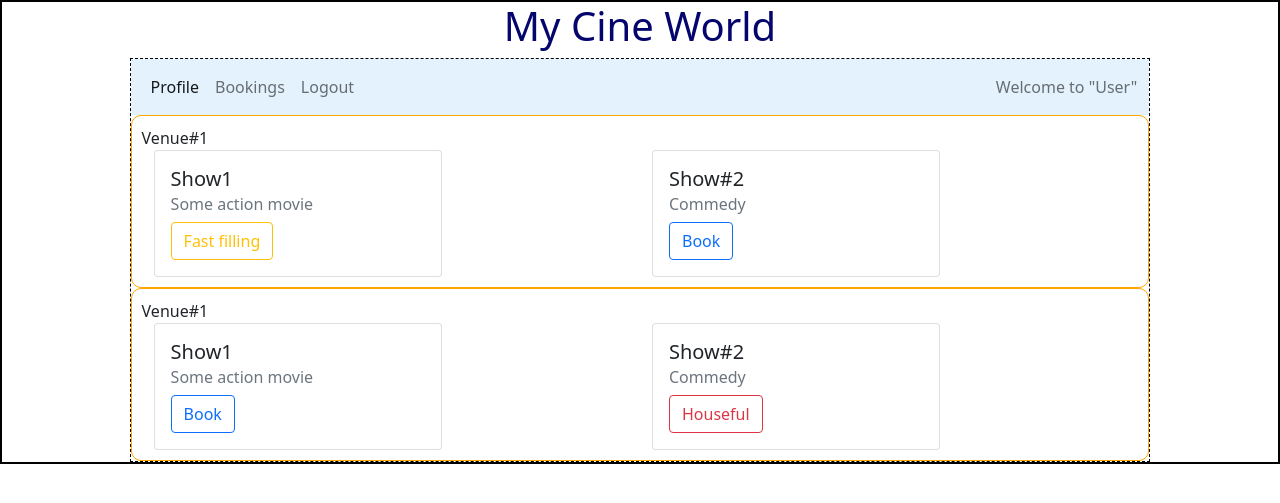
After one commit to sivakoti-satyacomp/my_ticketshow_app, a Python web app: template templates/user_dashboard.html in a window 1280 px wide. The commit adds this page. Shown: the top 503 px of the page. Run offline with Jinja, Linux system fonts and the light colour scheme; the template is opened without the code that fills it, so the values that code supplies are empty.

Commit message:
Commit on 14th October 2024

```diff
--- a/static/styles/main.css
+++ b/static/styles/main.css
@@ -1,3 +1,40 @@
 *{
-    margin:10px;
+    margin:0px;
 }
+
+.my_container{
+    border: 2px solid black;
+}
+
+.my_panel{
+    width: 80%;
+    margin: auto;
+    height: auto;
+    border: 1px dashed black;
+}
+
+.input_form{
+    border: 1px solid blue;
+    width: 600px;
+    height: 500px;
+    margin: auto;
+    margin-top: 20px;
+    padding: 10px;
+    border-radius: 10px;
+    font-size: 16px;
+    text-align: justify;
+}
+
+.outer_box{
+    border: 1px solid orange;
+    margin-top:10px;
+    margin: auto;
+    padding: 10px;
+    border-radius: 10px;
+}
+
+.center{
+    text-align: center;
+    margin: auto;
+    color: rgb(5,5,110)
+}
--- /dev/null
+++ b/templates/user_dashboard.html
@@ -0,0 +1,101 @@
+<!DOCTYPE html>
+<html>
+    <head>
+        <link rel="stylesheet" href="/static/styles/main.css">
+        <link href="https://cdn.jsdelivr.net/npm/bootstrap@5.0.2/dist/css/bootstrap.min.css" rel="stylesheet" integrity="sha384-EVSTQN3/azprG1Anm3QDgpJLIm9Nao0Yz1ztcQTwFspd3yD65VohhpuuCOmLASjC" crossorigin="anonymous">
+        <title>User Dashboard</title>
+    </head>
+    <body>
+        <div class="my_container">
+            <div class="center"><h1>My Cine World</h1></div>
+            <div class="my_panel">
+                <nav class="navbar navbar-expand-lg navbar-light" style="background-color: #e3f2fd;">
+                    <div class="container-fluid">
+                      <div class="collapse navbar-collapse" id="navbarText">
+                        <ul class="navbar-nav me-auto mb-2 mb-lg-0">
+                          <li class="nav-item">
+                            <a class="nav-link active" aria-current="page" href="#">Profile</a>
+                          </li>
+                          <li class="nav-item">
+                            <a class="nav-link" href="#">Bookings</a>
+                          </li>
+                          <li class="nav-item">
+                            <a class="nav-link" href="#">Logout</a>
+                          </li>
+                        </ul>
+                        <span class="navbar-text">
+                          Welcome to "User"
+                        </span>
+                      </div>
+                    </div>
+                  </nav>
+                  <!--Venue1 started here-->
+                  <div class="outer_box">
+                    Venue#1
+                  <div class="container">
+                    <div class="row">
+                      <div class="col">
+                        <!--Show1 card here-->
+                            <div class="card" style="width: 18rem;">
+                            <div class="card-body">
+                              <h5 class="card-title">Show1</h5>
+                              <h6 class="card-subtitle mb-2 text-muted">Some action movie</h6>
+                              <button type="button" class="btn btn-outline-warning">Fast filling</button>
+                            </div>
+                          </div>
+                        <!--End of Show1-->
+                      </div>
+                      <div class="col">
+                        <!--Show2 card here-->
+                        <div class="card" style="width: 18rem;">
+                            <div class="card-body">
+                              <h5 class="card-title">Show#2</h5>
+                              <h6 class="card-subtitle mb-2 text-muted">Commedy</h6>
+                              <button type="button" class="btn btn-outline-primary">Book</button>
+                            </div>
+                          </div>
+                        <!--End of Venue2-->
+                      </div>
+
+                    </div>
+                  </div>
+                </div>
+                <!--Venue1 is ended-->
+                <!--Venue2 started here-->
+                <div class="outer_box">
+                  Venue#1
+                <div class="container">
+                  <div class="row">
+                    <div class="col">
+                      <!--Show1 card here-->
+                          <div class="card" style="width: 18rem;">
+                          <div class="card-body">
+                            <h5 class="card-title">Show1</h5>
+                            <h6 class="card-subtitle mb-2 text-muted">Some action movie</h6>
+                            <button type="button" class="btn btn-outline-primary">Book</button>
+                          </div>
+                        </div>
+                      <!--End of Show1-->
+                    </div>
+                    <div class="col">
+                      <!--Show2 card here-->
+                      <div class="card" style="width: 18rem;">
+                          <div class="card-body">
+                            <h5 class="card-title">Show#2</h5>
+                            <h6 class="card-subtitle mb-2 text-muted">Commedy</h6>
+                            <button type="button" class="btn btn-outline-danger">Houseful</button>
+                          </div>
+                        </div>
+                      <!--End of Show2-->
+                    </div>
+
+                  </div>
+                </div>
+              </div>
+              <!--Venue2 is ended-->
+
+
+            </div>
+        </div>
+    </body>
+</html>
```
Also changed, not shown: templates/admin_dashboard.html (added, +62 -0 lines), templates/login.html (+26 -1 lines), templates/signup.html (+41 -1 lines).
